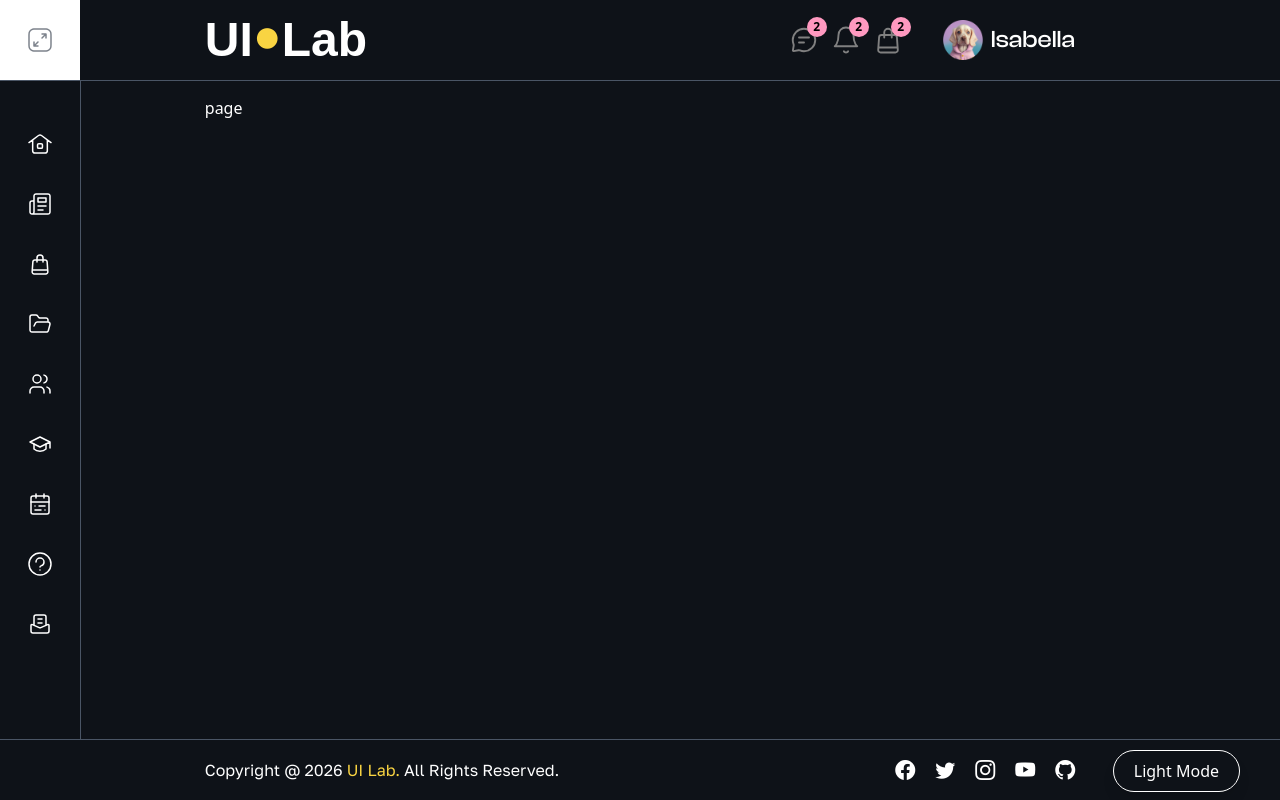
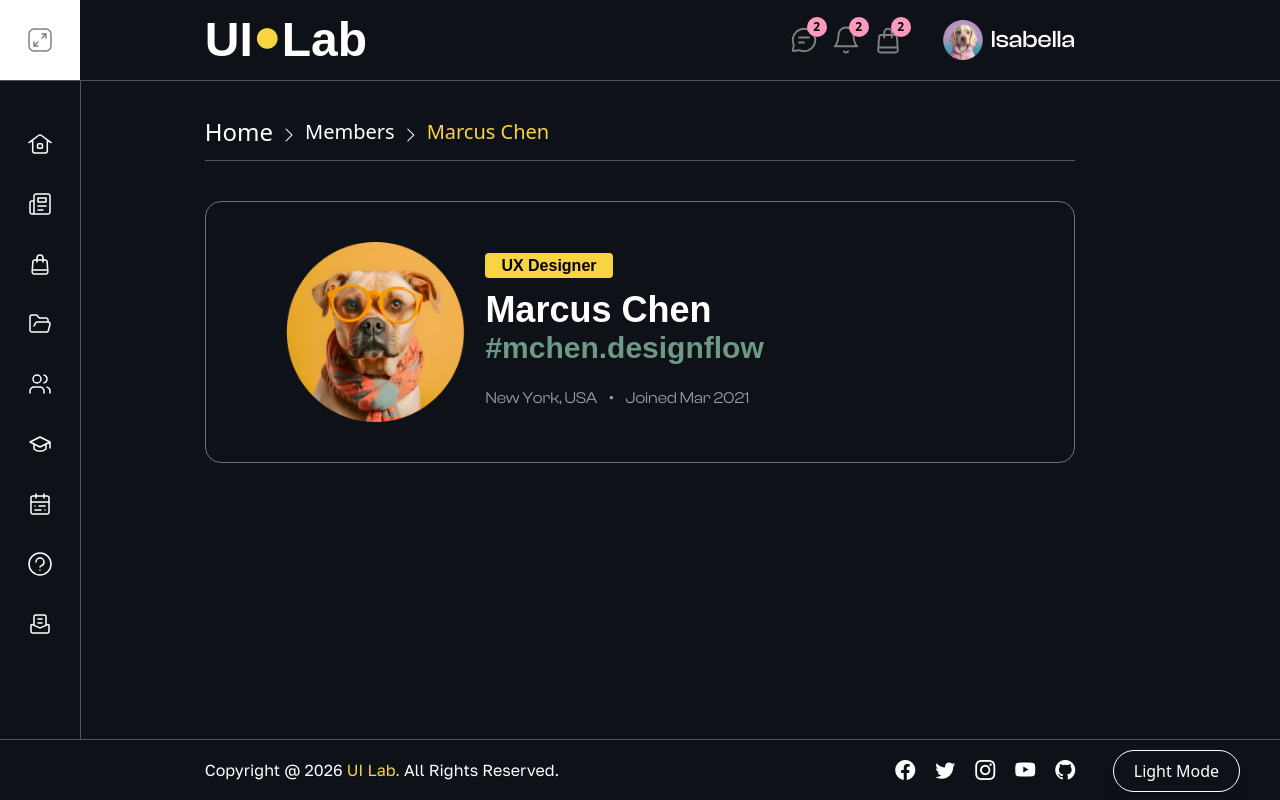
Before and after one commit to Jisap/nextjs16-uilab, a Next.js app: page /Pages/Members/1 in a window 1280 px wide. Built offline with nearby package versions, Linux system fonts and the light colour scheme; a web font is replaced by a local one.

Commit message:
feat: implement member listing and detail pages with static profile data

```diff
--- a/app/JsonData/MembersData.json
+++ b/app/JsonData/MembersData.json
@@ -5,7 +5,8 @@
     "name": "Marcus Chen",
     "username": "#mchen.designflow",
     "joined": "Joined Mar 2021",
-    "image": "/Images/member-1.png"
+    "image": "/Images/member-1.png",
+    "origin": "New York, USA"
   },
   {
     "id": 2,
@@ -13,7 +14,8 @@
     "name": "Sarah Jenkins",
     "username": "#sjenkins.devcode",
     "joined": "Joined Jan 2022",
-    "image": "/Images/member-2.png"
+    "image": "/Images/member-2.png",
+    "origin": "Paris, France"
   },
   {
     "id": 3,
@@ -21,7 +23,8 @@
     "name": "David Kim",
     "username": "#dkim.productlead",
     "joined": "Joined Nov 2019",
-    "image": "/Images/member-3.png"
+    "image": "/Images/member-3.png",
+    "origin": "Toronto, Canada"
   },
   {
     "id": 4,
@@ -29,7 +32,8 @@
     "name": "Elena Rossi",
     "username": "#erossi.writestudio",
     "joined": "Joined Sep 2021",
-    "image": "/Images/member-4.png"
+    "image": "/Images/member-4.png",
+    "origin": "Berlin, Germany"
   },
   {
     "id": 5,
@@ -37,7 +41,8 @@
     "name": "James Carter",
     "username": "#jcarter.researchhub",
     "joined": "Joined Apr 2023",
-    "image": "/Images/member-5.png"
+    "image": "/Images/member-5.png",
+    "origin": "New York, USA"
   },
   {
     "id": 6,
@@ -45,7 +50,8 @@
     "name": "Rachel Moore",
     "username": "#rmoore.brandart",
     "joined": "Joined Feb 2020",
-    "image": "/Images/member-6.png"
+    "image": "/Images/member-6.png",
+    "origin": "Tokyo, Japan"
   },
   {
     "id": 7,
@@ -53,7 +59,8 @@
     "name": "Oliver Hayes",
     "username": "#ohayes.motionlab",
     "joined": "Joined Aug 2022",
-    "image": "/Images/member-7.png"
+    "image": "/Images/member-7.png",
+    "origin": "Sydney, Australia"
   },
   {
     "id": 8,
@@ -61,7 +68,8 @@
     "name": "Priya Sharma",
     "username": "#psharma.datainsights",
     "joined": "Joined Dec 2021",
-    "image": "/Images/member-8.png"
+    "image": "/Images/member-8.png",
+    "origin": "Mumbai, India"
   },
   {
     "id": 9,
@@ -69,6 +77,7 @@
     "name": "Leila Calderon",
     "username": "#lcalderong.paraleot",
     "joined": "Joined Jul 2020",
-    "image": "/Images/member-9.png"
+    "image": "/Images/member-9.png",
+    "origin": "Madrid, Spain"
   }
 ]
--- a/app/Pages/Members/[id]/page.tsx
+++ b/app/Pages/Members/[id]/page.tsx
@@ -1,9 +1,104 @@
-import React from 'react'
+"use client"
 
-const page = () => {
+import Image from "next/image"
+import Link from "next/link"
+import { useParams } from "next/navigation"
+import MembersData from "@/app/JsonData/MembersData.json"
+import memberSkill1 from "@/public/Images/member-skill-1.svg"
+import memberSkill2 from "@/public/Images/member-skill-2.svg"
+import memberSkill3 from "@/public/Images/member-skill-3.svg"
+import memberSkill4 from "@/public/Images/member-skill-4.svg"
+import memberSkill5 from "@/public/Images/member-skill-5.svg"
+import memberSkill6 from "@/public/Images/member-skill-6.png"
+import gallery1 from "@/public/Images/Member-detail-gallery-1.jpg"
+import gallery2 from "@/public/Images/Member-detail-gallery-2.jpg"
+import gallery3 from "@/public/Images/Member-detail-gallery-3.jpg"
+import gallery4 from "@/public/Images/Member-detail-gallery-4.jpg"
+import gallery5 from "@/public/Images/Member-detail-gallery-5.jpg"
+import gallery6 from "@/public/Images/Member-detail-gallery-6.jpg"
+import gallery7 from "@/public/Images/Member-detail-gallery-7.jpg"
+import gallery8 from "@/public/Images/Member-detail-gallery-8.jpg"
+import GroupsData from "@/app/JsonData/GroupsData.json"
+import BlogData from "@/app/JsonData/BlogsData.json"
+
+const skills = [
+  { id: 1, image: memberSkill1, title: "Photoshop" },
+  { id: 2, image: memberSkill2, title: "Sketch" },
+  { id: 3, image: memberSkill3, title: "Invision" },
+  { id: 4, image: memberSkill4, title: "Figma" },
+  { id: 5, image: memberSkill5, title: "Framer" },
+  { id: 6, image: memberSkill6, title: "Zeplin" }
+]
+
+const MemberGallery = [
+  gallery1, gallery2, gallery3, gallery4, gallery5, gallery6, gallery7, gallery8
+]
+
+
+const MembersDetails = () => {
+  const { id } = useParams()
+  const member = MembersData.find((item) => item.id.toString() === id)
+  if (!member) {
+    return (
+      <div className="text-center py-20 text-white clash-font text-3xl">
+        Member Not Found
+      </div>
+    )
+  }
+
+  const groups = GroupsData.filter((g) => g.member === member?.name)
+  const blogs = BlogData.filter((b) => b.author === member?.name)
+
   return (
-    <div>page</div>
+    <>
+      <div className='mt-5 pb-20'>
+        <div className='pb-3 border-b border-gray-600 flex flex-wrap items-center gap-2'>
+          <Link href="/" className="hover:text-prim text-2xl">Home</Link>
+          <i className='bi bi-chevron-right pt-1.5'></i>
+          <Link href="/Pages/Shop" className='hover:text-prim text-xl'>Members</Link>
+          <i className='bi bi-chevron-right pt-1.5'></i>
+          <p className='text-prim text-xl'>{member.name}</p>
+        </div>
+
+        {/* Members Details */}
+        <div className="mt-10">
+          <div className="p-10 lg:px-20 border border-gray-500 rounded-2xl">
+            <div className="flex flex-col lg:flex-row justify-between items-start lg:items-center gap-5">
+              <div>
+                <Image
+                  src={member.image}
+                  alt={member.name}
+                  width={250}
+                  height={250}
+                  className="object-contain"
+                />
+              </div>
+
+              <div className="w-full lg:w-1/1">
+                <span className={`px-4 py-1 rounded clash-font font-semibold bg-prim text-black`}>
+                  {member.role}
+                </span>
+
+                <h2 className="text-4xl text-white hover:text-prim mt-3 clash-font font-semibold">
+                  {member.name}
+                </h2>
+
+                <h2 className="text-3xl text-forth mb-3 clash-font font-semibold">
+                  {member.username}
+                </h2>
+
+                <div className="flex flex-wrap items-center gap-3 mt-5 text-gray-400 clash-font">
+                  <p>{member.origin}</p>
+                  <span>•</span>
+                  <p>{member.joined}</p>
+                </div>
+              </div>
+            </div>
+          </div>
+        </div>
+      </div>
+    </>
   )
 }
 
-export default page
+export default MembersDetails
--- a/app/Pages/Members/page.tsx
+++ b/app/Pages/Members/page.tsx
@@ -23,7 +23,7 @@ const Members = () => {
             {MembersData.map((member, index) => (
               <Link
                 key={index}
-                href={`/Pages/members/${member.id}`}
+                href={`/Pages/Members/${member.id}`}
                 className="p-5 md:p-8 rounded-2xl bg-[#2d333c] cursor-pointer"
               >
                 <div className="rounded-2xl group">
```
